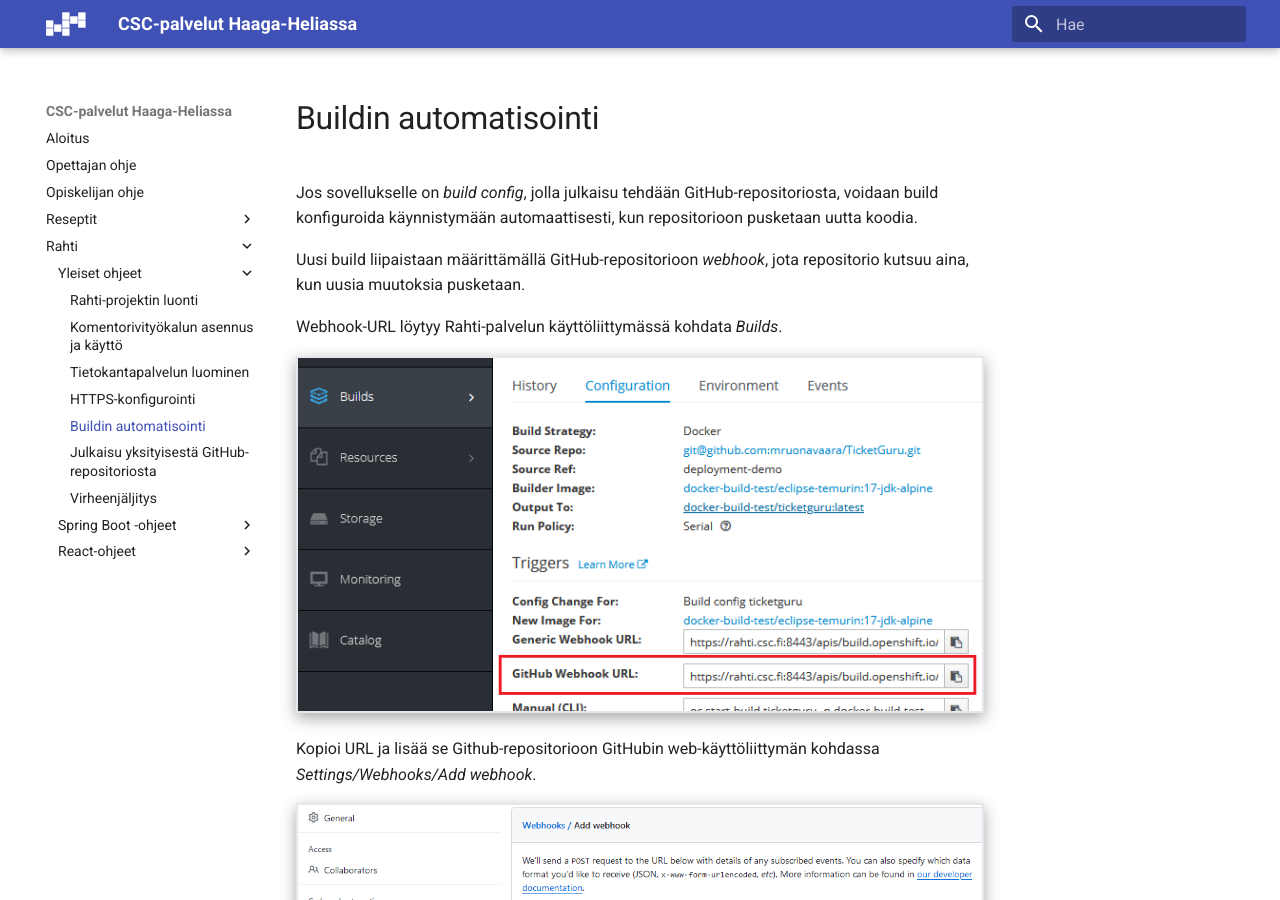
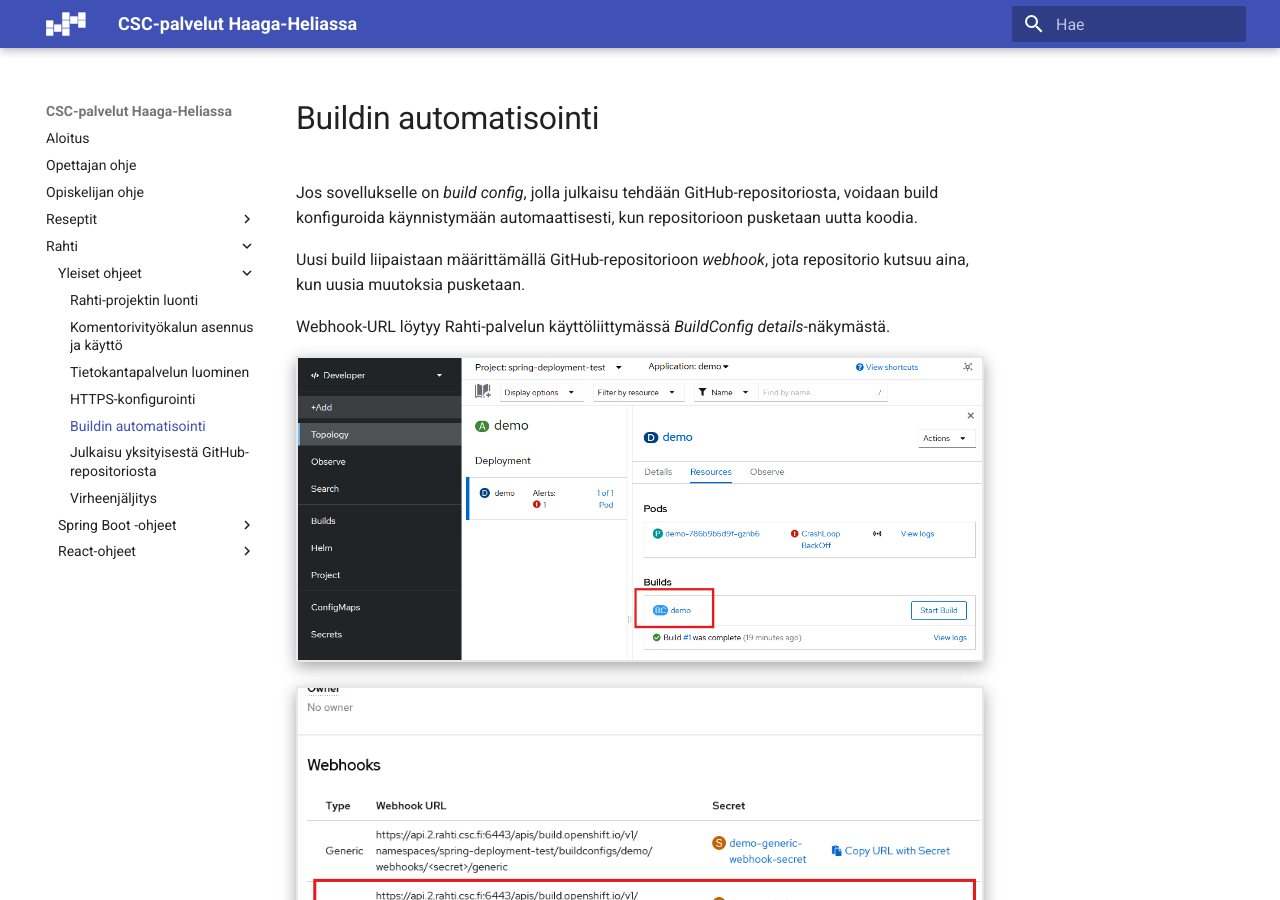
Before and after one commit to haagahelia/hh-csc-docs, an MkDocs documentation site: the page built from docs/rahti/buildin_automatisointi.md, in a window 1280 px wide and 900 px high. Built offline with MkDocs 1.6.1 and Material for MkDocs 9.7.7, drawn with Linux system fonts in a browser that asks for light colours.

Commit message:
Lisätty ohjeet buildin seurantaan, päivitetty webhook-näyttökuvat

```diff
--- a/docs/rahti/buildin_automatisointi.md
+++ b/docs/rahti/buildin_automatisointi.md
@@ -4,7 +4,9 @@
 
 Uusi build liipaistaan määrittämällä GitHub-repositorioon _webhook_, jota repositorio kutsuu aina, kun uusia muutoksia pusketaan.
 
-Webhook-URL löytyy Rahti-palvelun käyttöliittymässä kohdata _Builds_.
+Webhook-URL löytyy Rahti-palvelun käyttöliittymässä _BuildConfig details_-näkymästä.
+
+![](img/rahti_view_buildconfig.png)
 
 ![](img/rahti_find_webhook_url.png)
 
```
Also changed, not shown: docs/rahti/spring_ilman_tietokantaa.md (+4 -0 lines), docs/rahti/img/rahti_build_in_progress.png (added), docs/rahti/img/rahti_deployment_succesful.png (added), docs/rahti/img/rahti_find_webhook_url.png, docs/rahti/img/rahti_view_buildconfig.png (added).
